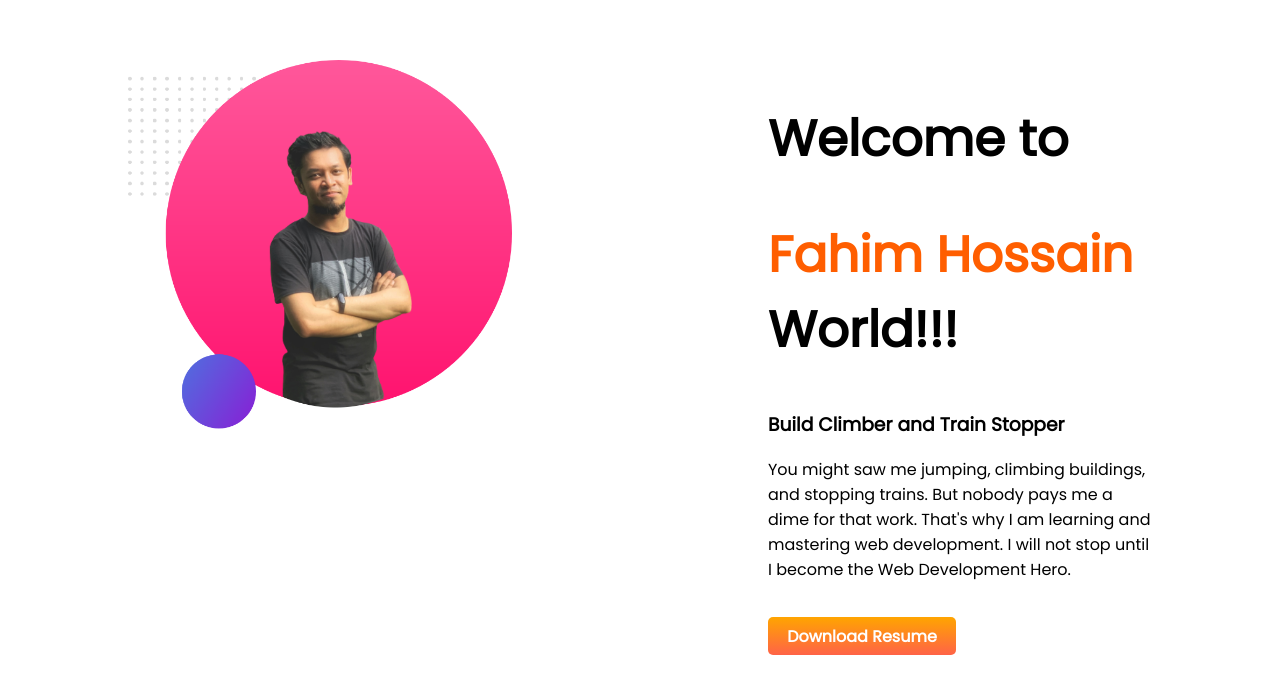
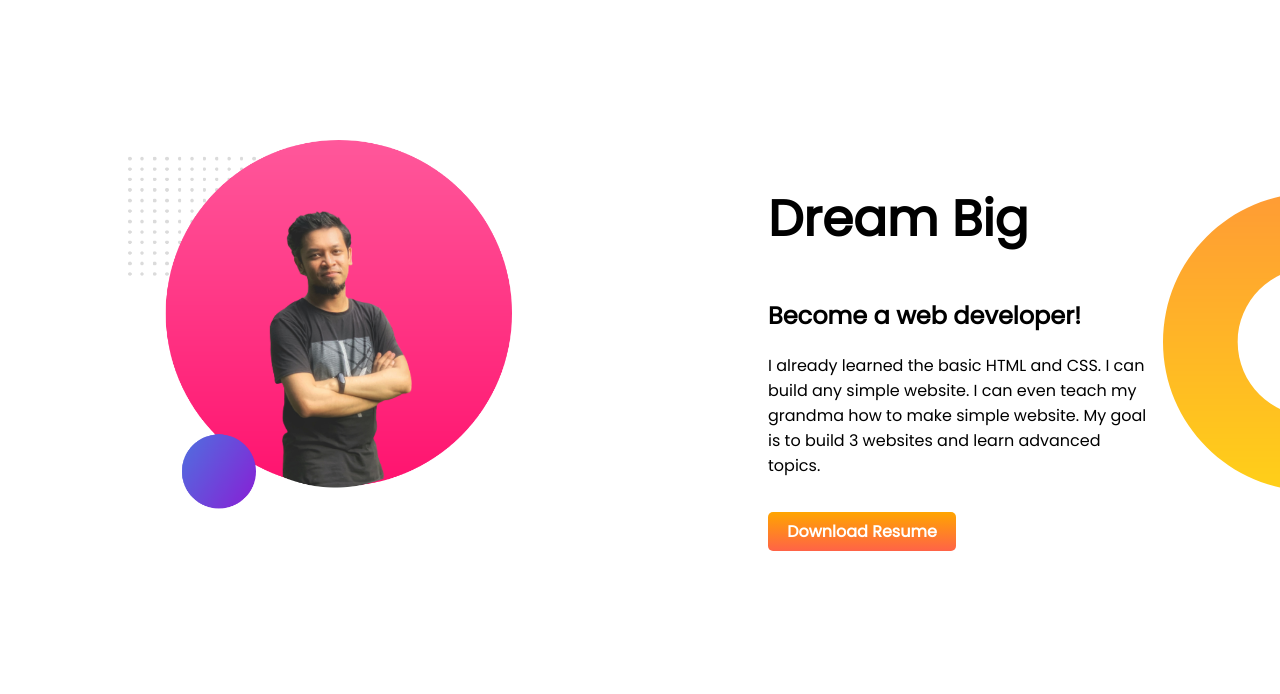
Before and after one commit to Alter80/dev-portfolio, a plain HTML site: page index.html in a window 1280 px wide. Shown: the part 912-1606 px from the top of the page. Drawn offline with Linux system fonts and the light colour scheme.

Commit message:
second section added

```diff
--- a/index.html
+++ b/index.html
@@ -33,17 +33,17 @@
     </section>
 
     <!-- Second Section -->
-    <section>
+    <section class="dream-big">
         <div class="half-width">
             <img src="images/myimg2.png" alt="my image 2">
         </div>
 
         <div class="half-width">
-            <h1>Welcome to</h1>
-            <h1 class="name"> <span class="orange">Fahim Hossain</span> World!!!</h1>
+            <h1>Dream Big</h1>
+            <h2 class="name">Become a web developer!</h2>
 
-            <h3 class="Heading1">Build Climber and Train Stopper</h3>
-            <p class="description1">You might saw me jumping, climbing buildings, and stopping trains. But nobody pays me a dime for that work. That's why I am learning and mastering web development. I will not stop until I become the Web Development Hero.</p>
+            <!-- <h3 class="Heading1">Build Climber and Train Stopper</h3> -->
+            <p class="description1">I already learned the basic HTML and CSS. I can build any simple website. I can even teach my grandma how to make simple website. My goal is to build 3 websites and learn advanced topics.</p>
             <br>
             <a class="linkButton" target="_blank" href="https://www.linkedin.com/in/fahimatul/">Download Resume</a>
         </div>
--- a/style.css
+++ b/style.css
@@ -8,6 +8,7 @@ h1{
 }
 section{
     display: flex;
+    margin-bottom: 80px;
 }
 .top-banner{
     background-image: url(images/top-banner.png);
@@ -53,3 +54,10 @@ section{
 .firstimg{
 
 }
+
+/* Second Part */
+.dream-big{
+    background-image: url(images/dream-bg.png);
+    background-repeat: no-repeat;
+    background-position: right;
+}
```
